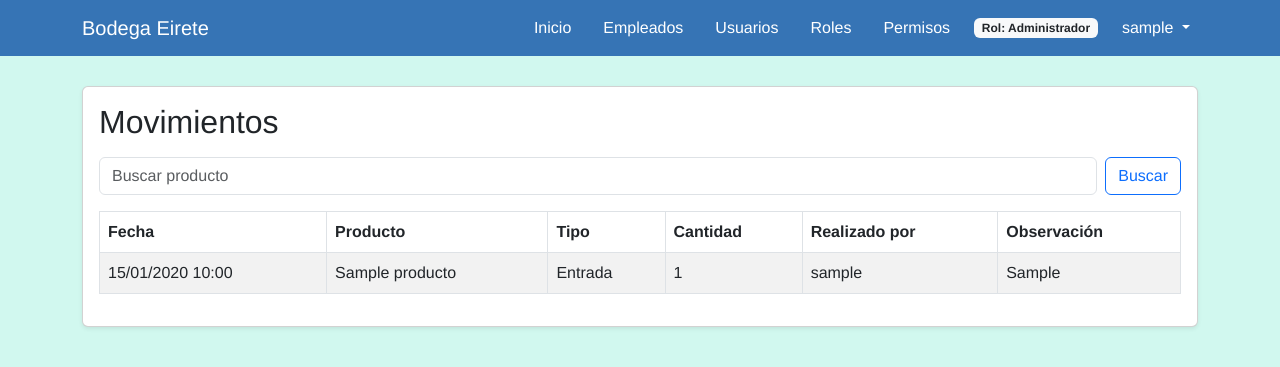
After one commit to DerliscrDev/bodega-eirete, a Django app: page /movimientos/ in a window 1280 px wide. The commit adds this page. Shown: the top 367 px of the page. Run offline with Django 4.2, Linux system fonts and the light colour scheme; a user stored in the database is signed in; data comes from the database, SQL or seed files in the repository; tables that the repository leaves empty hold one stand-in row (values such as "Sample post").

Commit message:
Add movements

```diff
--- a/bodega/models.py
+++ b/bodega/models.py
@@ -1,5 +1,6 @@
 from django.contrib.auth.models import AbstractUser
 from django.db import models
+from django.contrib.auth import get_user_model
 
 # Modelo base para Persona
 class Persona(models.Model):
@@ -64,3 +65,21 @@ class Producto(models.Model):
 
     def __str__(self):
         return f"{self.nombre} ({self.codigo})"
+
+Usuario = get_user_model()
+
+class Movimiento(models.Model):
+    TIPO_CHOICES = (
+        ('entrada', 'Entrada'),
+        ('salida', 'Salida'),
+    )
+
+    producto = models.ForeignKey('Producto', on_delete=models.CASCADE)
+    tipo = models.CharField(max_length=10, choices=TIPO_CHOICES)
+    cantidad = models.PositiveIntegerField()
+    fecha = models.DateTimeField(auto_now_add=True)
+    observacion = models.TextField(blank=True, null=True)
+    realizado_por = models.ForeignKey('Usuario', on_delete=models.SET_NULL, null=True, blank=True)
+
+    def __str__(self):
+        return f"{self.tipo.title()} - {self.producto.nombre} ({self.cantidad})"
--- /dev/null
+++ b/bodega/templates/bodega/movimiento_list.html
@@ -0,0 +1,76 @@
+{% extends 'bodega/base.html' %}
+{% load permisos_tags %}
+
+{% block title %}Movimientos - Bodega Eirete{% endblock %}
+
+{% block content %}
+<div class="card shadow-sm mb-4">
+  <div class="card-body">
+    <div class="d-flex justify-content-between align-items-center mb-3">
+      <h2 class="card-title mb-0">Movimientos</h2>
+      {% if request.user|tiene_permiso:"crear_movimiento" %}
+      <a href="{% url 'movimiento_create' %}" class="btn btn-custom">Registrar Movimiento</a>
+      {% endif %}
+    </div>
+
+    <!-- Buscador -->
+    <form method="get" class="mb-3 d-flex" role="search">
+      <input type="text" name="buscar" class="form-control me-2" placeholder="Buscar producto" value="{{ request.GET.buscar }}">
+      <button type="submit" class="btn btn-outline-primary">Buscar</button>
+    </form>
+
+    <div class="table-responsive">
+      <table class="table table-bordered table-striped">
+        <thead>
+          <tr>
+            <th>Fecha</th>
+            <th>Producto</th>
+            <th>Tipo</th>
+            <th>Cantidad</th>
+            <th>Realizado por</th>
+            <th>Observación</th>
+          </tr>
+        </thead>
+        <tbody>
+          {% for movimiento in movimientos %}
+          <tr>
+            <td>{{ movimiento.fecha|date:"d/m/Y H:i" }}</td>
+            <td>{{ movimiento.producto.nombre }}</td>
+            <td>{{ movimiento.tipo|title }}</td>
+            <td>{{ movimiento.cantidad }}</td>
+            <td>{{ movimiento.realizado_por }}</td>
+            <td>{{ movimiento.observacion|default:"-" }}</td>
+          </tr>
+          {% empty %}
+          <tr>
+            <td colspan="6" class="text-center">No se encontraron movimientos.</td>
+          </tr>
+          {% endfor %}
+        </tbody>
+      </table>
+    </div>
+
+    {% if is_paginated %}
+    <nav class="mt-3">
+      <ul class="pagination justify-content-center">
+        {% if page_obj.has_previous %}
+        <li class="page-item">
+          <a class="page-link" href="?page={{ page_obj.previous_page_number }}">&laquo;</a>
+        </li>
+        {% endif %}
+        {% for num in page_obj.paginator.page_range %}
+        <li class="page-item {% if page_obj.number == num %}active{% endif %}">
+          <a class="page-link" href="?page={{ num }}">{{ num }}</a>
+        </li>
+        {% endfor %}
+        {% if page_obj.has_next %}
+        <li class="page-item">
+          <a class="page-link" href="?page={{ page_obj.next_page_number }}">&raquo;</a>
+        </li>
+        {% endif %}
+      </ul>
+    </nav>
+    {% endif %}
+  </div>
+</div>
+{% endblock %}
--- a/bodega/urls.py
+++ b/bodega/urls.py
@@ -7,6 +7,8 @@ from .views import (
     PrimerCambioPasswordView,
     RolListView, RolCreateView, RolUpdateView, RolInactivateView, RolAsignarPermisosView,
     PermisoListView, PermisoCreateView, PermisoUpdateView, PermisoInactivateView,
+    ProductoListView, ProductoCreateView, ProductoUpdateView, ProductoInactivateView,
+    MovimientoListView, MovimientoCreateView
 )
 
 urlpatterns = [
@@ -48,4 +50,9 @@ urlpatterns = [
     path('productos/nuevo/', ProductoCreateView.as_view(), name='producto_create'),
     path('productos/editar/<int:pk>/', ProductoUpdateView.as_view(), name='producto_update'),
     path('productos/inactivar/<int:pk>/', ProductoInactivateView.as_view(), name='producto_inactivate'),
+
+    # Movimientos
+    path('movimientos/', MovimientoListView.as_view(), name='movimiento_list'),
+    path('movimientos/nuevo/', MovimientoCreateView.as_view(), name='movimiento_create'),
+
 ]
--- a/bodega/views.py
+++ b/bodega/views.py
@@ -14,8 +14,8 @@ from django.views import View
 from django.contrib.auth.views import PasswordResetConfirmView
 from django.utils.decorators import method_decorator
 
-from .models import Empleado, Usuario, Rol, Permiso
-from .forms import EmpleadoForm, UsuarioForm, RolForm, PermisoForm, CambiarPasswordForm
+from .models import Empleado, Usuario, Rol, Permiso, Producto, Movimiento
+from .forms import EmpleadoForm, UsuarioForm, RolForm, PermisoForm, CambiarPasswordForm, ProductoForm, MovimientoForm
 from django.contrib.auth.tokens import default_token_generator
 from .decorators import permiso_requerido
 
@@ -256,6 +256,19 @@ class ProductoListView(LoginRequiredMixin, ListView):
     context_object_name = 'productos'
     paginate_by = 10
 
+    def get_queryset(self):
+        queryset = Producto.objects.all().order_by('nombre')
+        search = self.request.GET.get('search')
+        if search:
+            queryset = queryset.filter(nombre__icontains=search)
+        return queryset
+
+    def get_context_data(self, **kwargs):
+        context = super().get_context_data(**kwargs)
+        context['search'] = self.request.GET.get('search', '')
+        return context
+
+
 @method_decorator(permiso_requerido('crear_producto'), name='dispatch')
 class ProductoCreateView(LoginRequiredMixin, CreateView):
     model = Producto
@@ -281,3 +294,39 @@ class ProductoInactivateView(LoginRequiredMixin, View):
         self.object.activo = not self.object.activo
         self.object.save()
         return redirect('producto_list')
+
+@method_decorator(permiso_requerido('ver_movimiento'), name='dispatch')
+class MovimientoListView(LoginRequiredMixin, ListView):
+    model = Movimiento
+    template_name = 'bodega/movimiento_list.html'
+    context_object_name = 'movimientos'
+    paginate_by = 10
+
+    def get_queryset(self):
+        queryset = super().get_queryset().select_related('producto', 'realizado_por').order_by('-fecha')
+        buscar = self.request.GET.get("buscar")
+        if buscar:
+            queryset = queryset.filter(producto__nombre__icontains=buscar)
+        return queryset
+
+@method_decorator(permiso_requerido('crear_movimiento'), name='dispatch')
+class MovimientoCreateView(LoginRequiredMixin, CreateView):
+    model = Movimiento
+    form_class = MovimientoForm
+    template_name = 'bodega/movimiento_form.html'
+    success_url = reverse_lazy('movimiento_list')
+
+    def form_valid(self, form):
+        movimiento = form.save(commit=False)
+        movimiento.realizado_por = self.request.user
+        producto = movimiento.producto
+
+        # Actualiza stock
+        if movimiento.tipo == 'entrada':
+            producto.stock += movimiento.cantidad
+        elif movimiento.tipo == 'salida':
+            producto.stock -= movimiento.cantidad
+
+        producto.save()
+        movimiento.save()
+        return redirect(self.success_url)
```
Also changed, not shown: bodega/forms.py (+12 -1 lines), bodega/templates/bodega/home.html (+18 -0 lines), bodega/templates/bodega/movimiento_form.html (added, +36 -0 lines), bodega/templates/bodega/producto_list.html (+10 -3 lines), bodega/templatetags/permisos_tags.py (+0 -10 lines), bodega/migrations/0007_producto.py (added), bodega/migrations/0008_movimiento.py (added).
